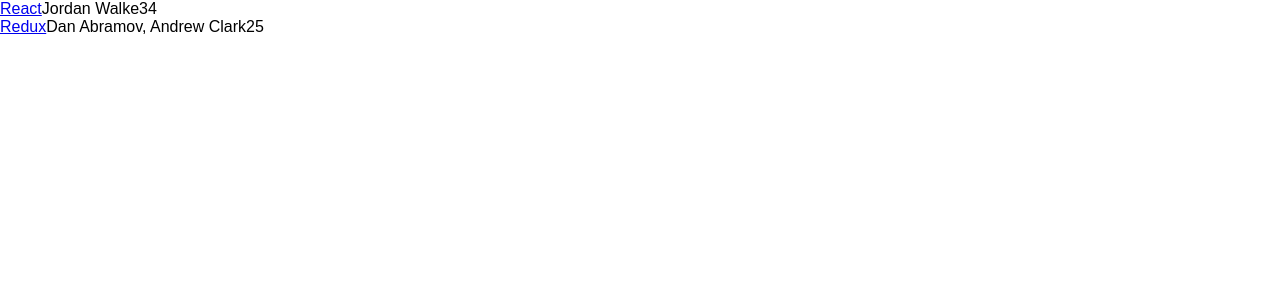
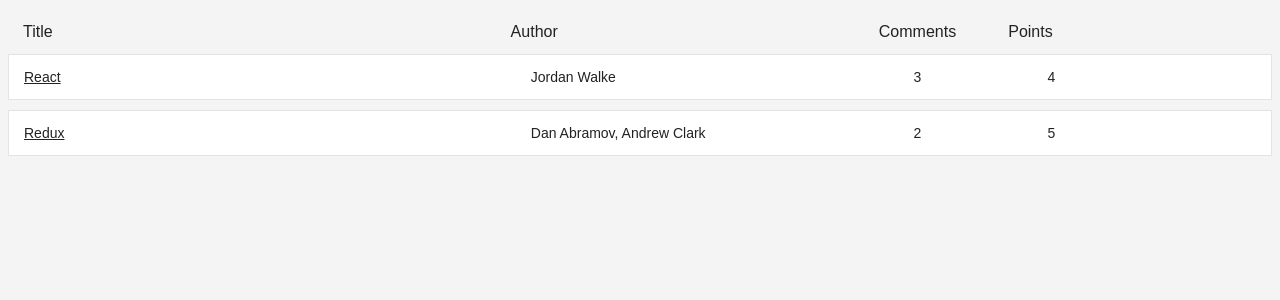
Before and after one commit to amaumba1/React-Redux-API, a React (Create React App) app: page / in a window 1280 px wide. Shown: the top 300 px of the page. Built offline with nearby package versions, Linux system fonts and the light colour scheme.

Commit message:
modify components

```diff
--- a/src/components/App.css
+++ b/src/components/App.css
@@ -0,0 +1,6 @@
+.app {
+    margin: 20px;
+}
+.interactions, .error {
+    text-align: center;
+}
--- a/src/components/Stories.css
+++ b/src/components/Stories.css
@@ -0,0 +1,15 @@
+.stories {
+    margin: 20px 0;
+}
+.stories-header {
+    display: flex;
+    line-height: 24px;
+    font-size: 16px;
+    padding: 0 10px;
+    justify-content: space-between;
+}
+.stories-header > span {
+    overflow: hidden;
+    text-overflow: ellipsis;
+    padding: 0 5px;
+}
--- a/src/components/Stories.js
+++ b/src/components/Stories.js
@@ -3,18 +3,55 @@
 
 import Story from './Story'
 
+const COLUMNS = {
+    title: {
+        label: 'Title',
+        width: '40%',
+    },
+    author: {
+        label: 'Author',
+        width: '30%',
+    },
+    comments: {
+        label: 'Comments',
+        width: '10%',
+    },
+
+    points: {
+        label: 'Points',
+        width: '10%',
+    },
+    archive: {
+        width: '10%',
+    },
+}
+
+
+const StoriesHeader = ({ columns }) =>
+    <div className="stories-header">
+        {Object.keys(columns).map(key =>
+            <span
+                key={key}
+                style={{ width: columns[key].width }}
+            >
+                {columns[key].label}
+            </span>
+        )}
+    </div>
 
 const Stories = ({ stories }) => {
     return (
         <div className="stories">
-            {( stories || []).map(story =>
+            <StoriesHeader columns={COLUMNS} />
+            {(stories || []).map(story =>
                 <Story
                     key={story.objectID}
                     story={story}
+                    columns={COLUMNS}
                 />
             )}
         </div>
-    );
-}
+        );
+    }
 
 export default Stories;
--- a/src/components/Story.css
+++ b/src/components/Story.css
@@ -0,0 +1,14 @@
+.story {
+    display: flex;
+    line-height: 24px;
+    white-space: nowrap;
+    margin: 10px 0;
+    padding: 10px;
+    background: #ffffff;
+    border: 1px solid #e3e3e3;
+}
+.story > span {
+    overflow: hidden;
+    text-overflow: ellipsis;
+    padding: 0 5px;
+}
--- a/src/components/Story.js
+++ b/src/components/Story.js
@@ -1,18 +1,23 @@
 import React from 'react';
 import './Story.css';
 
-const Story = ({ story }) => {
+const Story = ({ story, columns }) => {
     const { title, url, author, num_comments, points } = story;
 
     return (
-        <div>
-            <span>
+        <div className="story">
+            <span style={{ width: columns.title.width }}>
                 <a href={url}>{title}</a>
             </span>
-            <span>{author}</span>
-            <span>{num_comments}</span>
-            <span>{points}</span>
-            <span></span>
+            <span style={{ width: columns.author.width }}>
+                {author}
+            </span>
+            <span style={{ width: columns.comments.width }}>
+                {num_comments}
+            </span>
+            <span style={{ width: columns.points.width }}>
+                {points}
+            </span>
         </div>
     );
 }
--- a/src/index.css
+++ b/src/index.css
@@ -1,5 +1,55 @@
 body {
+  color: #222;
+  background: #f4f4f4;
+  font: 400 14px CoreSans, Arial,sans-serif;
+}
+a {
+  color: #222;
+}
+  a:hover {
+    text-decoration: underline;
+}
+ul, li {
+  list-style: none;
+  padding: 0;
   margin: 0;
+}
+input
+{
+  padding: 10px;
+  border-radius: 5px;
+  outline: none;
+  margin-right: 10px;
+  border: 1px solid #dddddd;
+}
+button
+{
+  padding: 10px;
+  border-radius: 5px;
+  border: 1px solid #dddddd;
+  background: transparent;
+  color: #808080;
+  cursor: pointer;
+}
+button:hover
+{
+  color: #222;
+}.button-inline
+{
+  border-width: 0;
+  background: transparent;
+  color: inherit;
+  text-align: inherit;
+  -webkit-font-smoothing: inherit;
   padding: 0;
-  font-family: sans-serif;
+  font-size: inherit;
+  cursor: pointer;
+}.button-active
+{
+  border-radius: 0;
+  border-bottom: 1px solid #38BB6C;
 }
+
+*:focus {
+  outline: none;
+}
```
